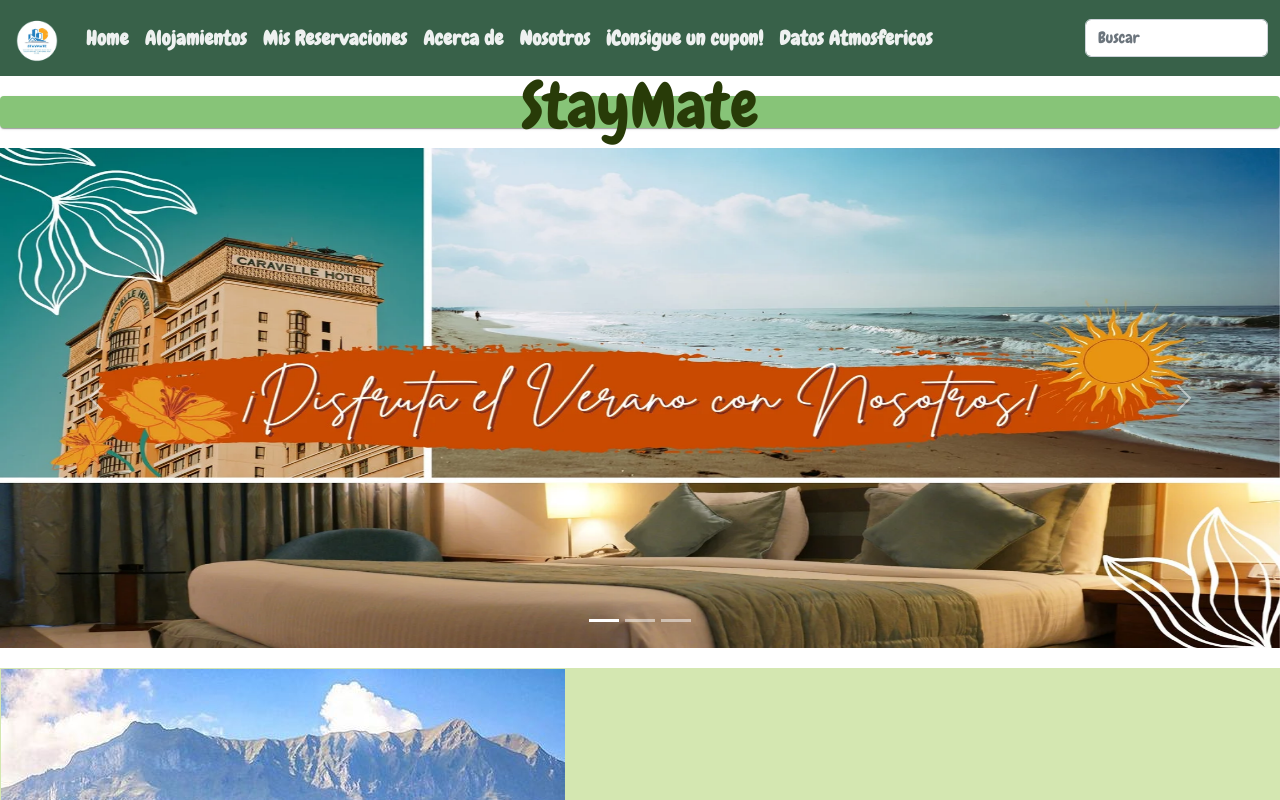
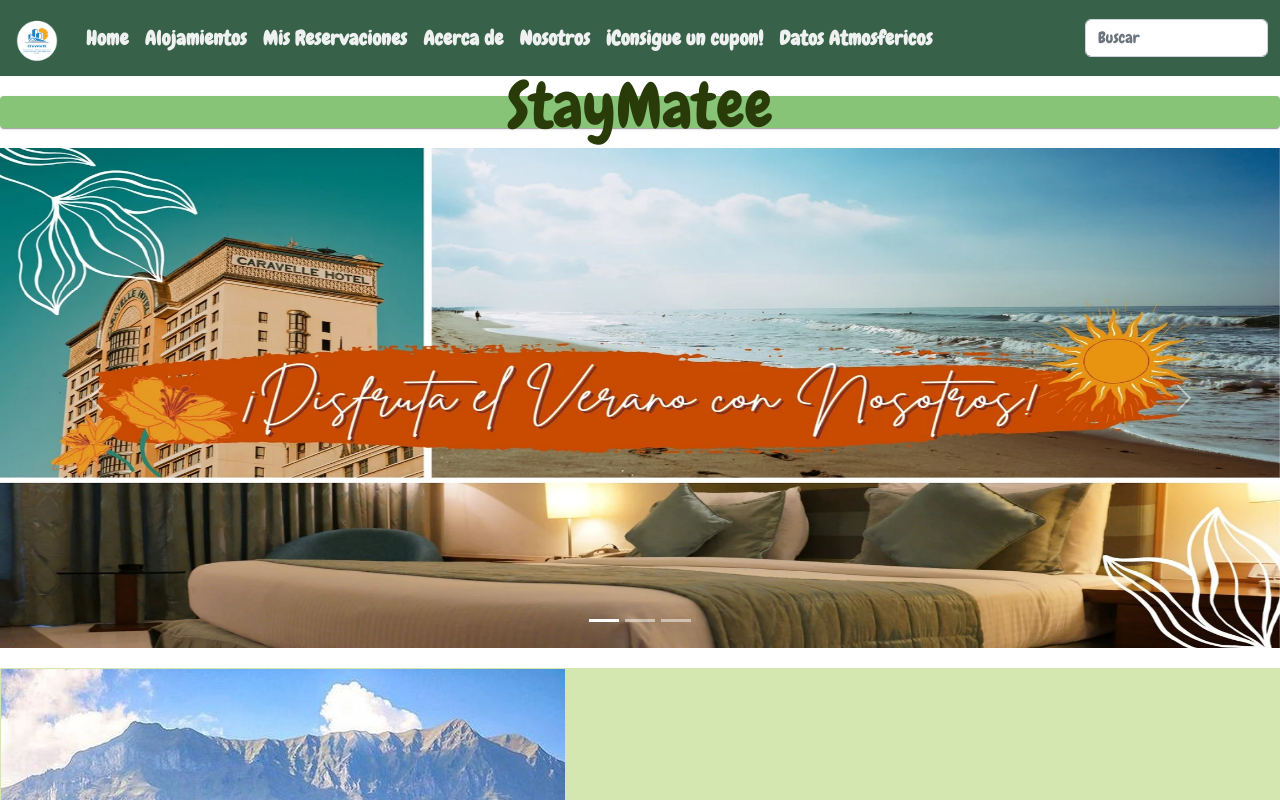
Before and after one commit to OrganizacionPruebaLuis/MiniProyectoII_Webs, an Angular app: page /home in a window 1280 px wide. Shown: the top 800 px of the page. Built offline with nearby package versions, Linux system fonts and the light colour scheme; a web font is replaced by a local one.

Commit message:
Cambiosss

```diff
--- a/src/app/components/home/home.component.html
+++ b/src/app/components/home/home.component.html
@@ -13,7 +13,7 @@
 
 
     <br>
-    <mat-card><p class="p222">StayMate</p></mat-card><!--1 Componente-->
+    <mat-card><p class="p222">StayMatee</p></mat-card><!--1 Componente-->
     <br>
 
 
```
